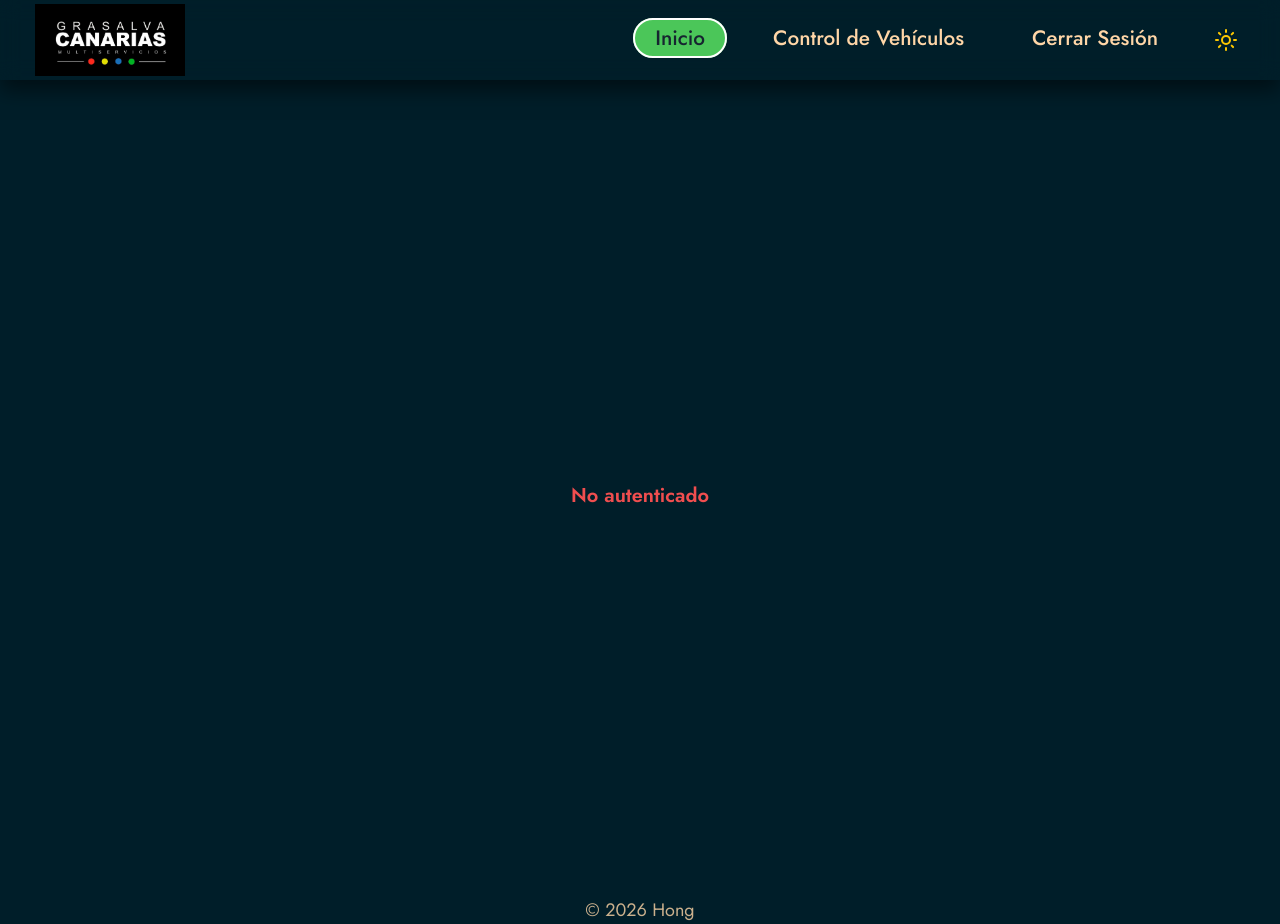
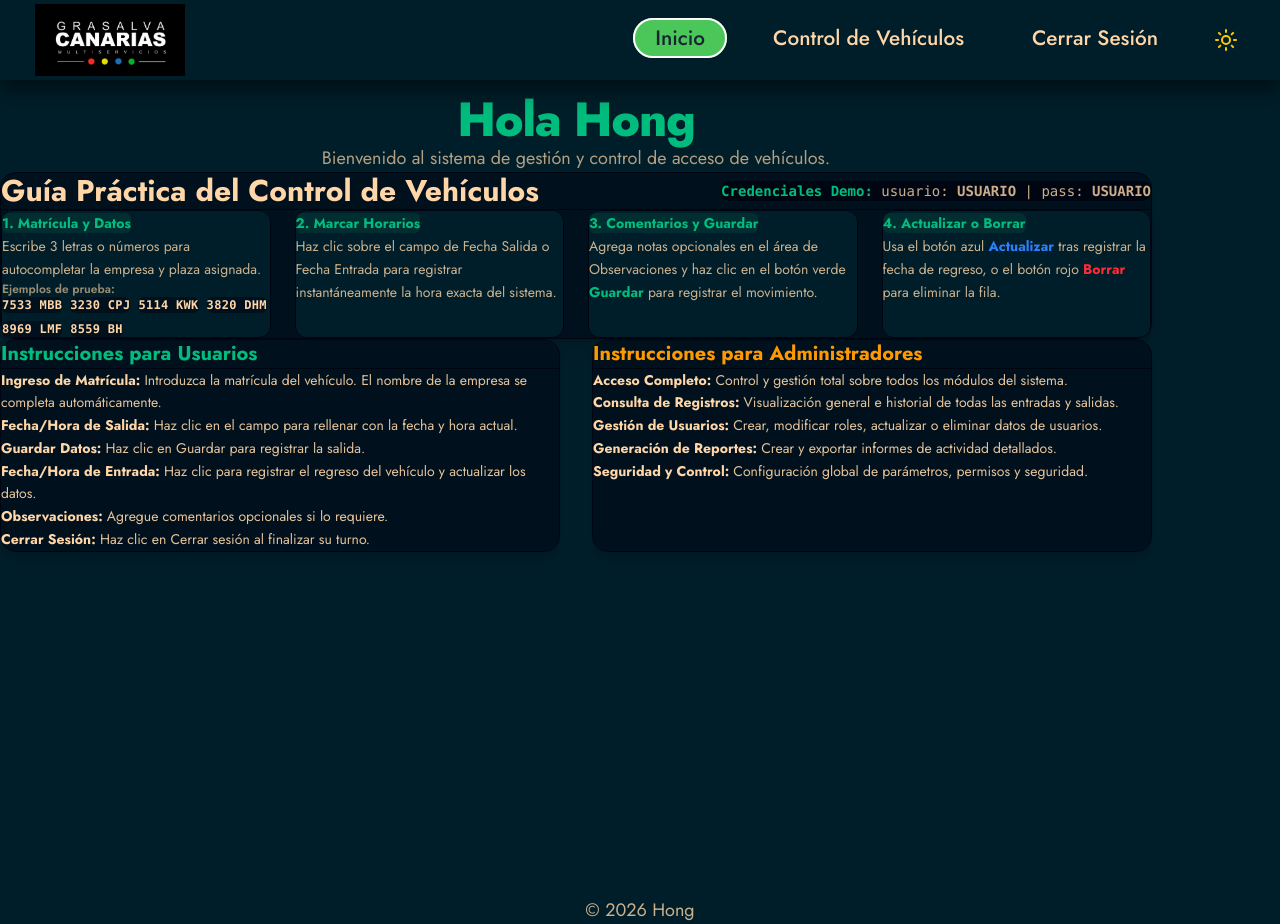
Before and after one commit to Honcito/Control_Vehiculos_nodejs_react, a React (Vite) app in the folder frontend/: page /home in a window 1280 px wide. Built offline with nearby package versions, Linux system fonts and the light colour scheme; no server answers.

Commit message:
fix: mejorar manejo de autenticación y diseño en las páginas de inicio de sesión y registro

```diff
--- a/frontend/src/pages/HomePage.jsx
+++ b/frontend/src/pages/HomePage.jsx
@@ -1,170 +1,167 @@
 import { useEffect, useState } from "react";
-import api from "../lib/axios";
 
 const HomePage = () => {
   const [user, setUser] = useState(null);
-  const [loading, setLoading] = useState(true);
 
   useEffect(() => {
-    api
-      .get("/api/auth/me")
-      .then((res) => {
-        setUser(res.data);
-      })
-      .catch(() => setUser(null))
-      .finally(() => setLoading(false));
+    const storedUser = localStorage.getItem("user");
+    if (storedUser) {
+      setUser(JSON.parse(storedUser));
+    }
   }, []);
 
-  if (loading) {
-    return (
-      <div className="min-h-screen flex items-center justify-center bg-base-100 text-base-content">
-        <p className="text-xl font-semibold animate-pulse">Cargando...</p>
-      </div>
-    );
-  }
-
-  if (!user) {
-    return (
-      <div className="min-h-screen flex items-center justify-center bg-base-100 text-base-content">
-        <p className="text-xl font-semibold text-error">No autenticado</p>
-      </div>
-    );
-  }
-
-  const isAdmin = user.role === "ROLE_ADMIN";
+  const matriculasEjemplo = [
+    "7533 MBB",
+    "3230 CPJ",
+    "5114 KWK",
+    "3820 DHM",
+    "8969 LMF",
+    "8559 BH",
+  ];
 
   return (
-    <div className="min-h-screen bg-base-100 text-base-content px-6 py-10 flex flex-col items-center">
-      {/* Saludo con nombre formateado */}
-      <h1 className="font-bold text-4xl text-primary my-6 text-center">
-        Hola{" "}
-        {user.username.charAt(0).toUpperCase() +
-          user.username.slice(1).toLowerCase()}
+    <div className="min-h-screen bg-base-100 text-base-content px-4 py-8 md:px-12">
+      <div className="max-w-6xl mx-auto space-y-8">
+
+        {/* Saludo */}
+        <div className="text-center space-y-2">
+          <h1 className="text-4xl md:text-5xl font-extrabold text-emerald-500 tracking-tight">
+            Hola {user ? user.nombre : "Hong"}
           </h1>
+          <p className="text-base-content/70 text-lg">
+            Bienvenido al sistema de gestión y control de acceso de vehículos.
+          </p>
+        </div>
 
-      {/* Card Guía Práctica de Uso / Demostración */}
-      <div className="w-full max-w-5xl bg-base-200 rounded-xl shadow-xl p-6 border border-base-300 mb-8">
-        <div className="flex flex-col md:flex-row justify-between items-start md:items-center border-b border-base-300 pb-4 mb-4 gap-2">
-          <h2 className="text-2xl font-bold text-secondary">
+        {/* Guía Práctica de Control de Vehículos */}
+        <div className="bg-base-200 border border-base-300 rounded-2xl shadow-lg p-6 md:p-8 space-y-6">
+          <div className="flex flex-col md:flex-row md:items-center justify-between pb-4 border-b border-base-300 gap-4">
+            <h2 className="text-2xl md:text-3xl font-bold text-base-content">
               Guía Práctica del Control de Vehículos
             </h2>
-          <div className="bg-base-300 px-3 py-1 rounded text-xs text-base-content/70">
-            <strong>Credenciales Demo:</strong> usuario: <code className="text-primary font-mono">usuario</code> | pass: <code className="text-primary font-mono">usuario</code>
+            <div className="bg-base-300 px-4 py-2 rounded-lg text-xs md:text-sm font-mono text-base-content/80">
+              <span className="font-semibold text-emerald-500">Credenciales Demo:</span> usuario: <span className="font-bold">USUARIO</span> | pass: <span className="font-bold">USUARIO</span>
             </div>
           </div>
 
-        <p className="text-sm text-base-content/80 mb-4">
-          A continuación se detalla el flujo completo de trabajo utilizando la tabla interactiva de control:
-        </p>
-
-        <div className="grid grid-cols-1 md:grid-cols-2 lg:grid-cols-4 gap-4 text-sm">
-          <div className="bg-base-100 p-4 rounded-lg border border-base-300">
-            <span className="font-bold text-primary block mb-1">1. Matrícula y Datos</span>
-            <p className="text-xs text-base-content/70 mb-2">
+          <div className="grid grid-cols-1 md:grid-cols-2 lg:grid-cols-4 gap-6">
+            {/* Paso 1 */}
+            <div className="bg-base-100 p-5 rounded-xl border border-base-300 flex flex-col justify-between space-y-4 shadow-sm">
+              <div className="space-y-2">
+                <span className="inline-block px-3 py-1 bg-emerald-500/10 text-emerald-500 font-bold text-sm rounded-md">
+                  1. Matrícula y Datos
+                </span>
+                <p className="text-sm text-base-content/80 leading-relaxed">
                   Escribe 3 letras o números para autocompletar la empresa y plaza asignada.
                 </p>
-            <div className="bg-base-200 p-2 rounded text-xs font-mono">
-              <span className="text-base-content/50 block">Ejemplos de prueba:</span>
-              <div className="flex flex-wrap gap-1 mt-1">
-                <span className="badge badge-sm badge-outline">7533 MBB</span>
-                <span className="badge badge-sm badge-outline">3230 CPJ</span>
-                <span className="badge badge-sm badge-outline">5114 KWK</span>
-                <span className="badge badge-sm badge-outline">3820 DHM</span>
-                <span className="badge badge-sm badge-outline">8969 LMF</span>
-                <span className="badge badge-sm badge-outline">8559 BH</span>
+              </div>
+
+              {/* Matrículas sin bordes gruesos y en formato badge visual limpio */}
+              <div className="pt-2">
+                <p className="text-xs font-semibold text-base-content/60 mb-2">
+                  Ejemplos de prueba:
+                </p>
+                <div className="flex flex-wrap gap-2">
+                  {matriculasEjemplo.map((mat) => (
+                    <span
+                      key={mat}
+                      className="bg-base-200 text-base-content px-2.5 py-1 rounded-md text-xs font-mono font-semibold tracking-wide shadow-xs"
+                    >
+                      {mat}
+                    </span>
+                  ))}
                 </div>
               </div>
             </div>
 
-          <div className="bg-base-100 p-4 rounded-lg border border-base-300">
-            <span className="font-bold text-primary block mb-1">2. Marcar Horarios</span>
-            <p className="text-xs text-base-content/70">
-              Haz <strong>clic sobre el campo</strong> de <span className="underline">Fecha Salida</span> o <span className="underline">Fecha Entrada</span> para registrar instantáneamente la hora exacta del sistema.
+            {/* Paso 2 */}
+            <div className="bg-base-100 p-5 rounded-xl border border-base-300 space-y-2 shadow-sm">
+              <span className="inline-block px-3 py-1 bg-emerald-500/10 text-emerald-500 font-bold text-sm rounded-md">
+                2. Marcar Horarios
+              </span>
+              <p className="text-sm text-base-content/80 leading-relaxed">
+                Haz clic sobre el campo de Fecha Salida o Fecha Entrada para registrar instantáneamente la hora exacta del sistema.
               </p>
             </div>
 
-          <div className="bg-base-100 p-4 rounded-lg border border-base-300">
-            <span className="font-bold text-primary block mb-1">3. Comentarios y Guardar</span>
-            <p className="text-xs text-base-content/70">
-              Agrega notas opcionales en el área de <em>Observaciones</em> y haz clic en el botón verde <strong className="text-success">Guardar</strong> para registrar el movimiento en el historial.
+            {/* Paso 3 */}
+            <div className="bg-base-100 p-5 rounded-xl border border-base-300 space-y-2 shadow-sm">
+              <span className="inline-block px-3 py-1 bg-emerald-500/10 text-emerald-500 font-bold text-sm rounded-md">
+                3. Comentarios y Guardar
+              </span>
+              <p className="text-sm text-base-content/80 leading-relaxed">
+                Agrega notas opcionales en el área de Observaciones y haz clic en el botón verde <strong className="text-emerald-500">Guardar</strong> para registrar el movimiento.
               </p>
             </div>
 
-          <div className="bg-base-100 p-4 rounded-lg border border-base-300">
-            <span className="font-bold text-primary block mb-1">4. Actualizar o Borrar</span>
-            <p className="text-xs text-base-content/70">
-              Usa el botón azul <strong className="text-info">Actualizar</strong> tras registrar la fecha de regreso, o el botón rojo <strong className="text-error">Borrar</strong> para eliminar la fila tras confirmar.
+            {/* Paso 4 */}
+            <div className="bg-base-100 p-5 rounded-xl border border-base-300 space-y-2 shadow-sm">
+              <span className="inline-block px-3 py-1 bg-emerald-500/10 text-emerald-500 font-bold text-sm rounded-md">
+                4. Actualizar o Borrar
+              </span>
+              <p className="text-sm text-base-content/80 leading-relaxed">
+                Usa el botón azul <strong className="text-blue-500">Actualizar</strong> tras registrar la fecha de regreso, o el botón rojo <strong className="text-red-500">Borrar</strong> para eliminar la fila.
               </p>
             </div>
           </div>
         </div>
 
-      <div className="w-full max-w-5xl flex flex-col md:flex-row justify-center items-stretch gap-8">
-        {/* Instrucciones para Usuarios */}
-        <div className="w-full md:w-1/2 bg-base-200 rounded-xl shadow-xl p-6 border border-base-300 flex flex-col">
-          <h2 className="text-2xl font-bold text-center text-info mb-6 pb-2 border-b border-base-300">
+        {/* Sección de Instrucciones en 2 Columnas Desahogadas */}
+        <div className="grid grid-cols-1 md:grid-cols-2 gap-8">
+
+          {/* Instrucciones Usuarios */}
+          <div className="bg-base-200 border border-base-300 rounded-2xl p-6 md:p-8 space-y-4 shadow-lg">
+            <h3 className="text-xl font-bold text-emerald-500 border-b border-base-300 pb-3">
               Instrucciones para Usuarios
-          </h2>
-          <ul className="space-y-4 text-base-content/80 text-base leading-relaxed flex-grow">
-            <li className="text-left">
-              <strong className="text-base-content">Ingreso de Matrícula:</strong>{" "}
-              Introduzca la matrícula del vehículo. El nombre de la empresa se
-              completa automáticamente.
+            </h3>
+            <ul className="space-y-3 text-sm text-base-content/90 leading-relaxed">
+              <li>
+                <strong className="text-base-content">Ingreso de Matrícula:</strong> Introduzca la matrícula del vehículo. El nombre de la empresa se completa automáticamente.
               </li>
-            <li className="text-left">
-              <strong className="text-base-content">Fecha/Hora de Salida:</strong> Haz
-              clic en el campo para rellenar con la fecha y hora actual.
+              <li>
+                <strong className="text-base-content">Fecha/Hora de Salida:</strong> Haz clic en el campo para rellenar con la fecha y hora actual.
               </li>
-            <li className="text-left">
-              <strong className="text-base-content">Guardar Datos:</strong> Haz clic en
-              Guardar para registrar la salida.
+              <li>
+                <strong className="text-base-content">Guardar Datos:</strong> Haz clic en Guardar para registrar la salida.
               </li>
-            <li className="text-left">
-              <strong className="text-base-content">Fecha/Hora de Entrada:</strong> Haz
-              clic para registrar el regreso del vehículo y actualizar los datos.
+              <li>
+                <strong className="text-base-content">Fecha/Hora de Entrada:</strong> Haz clic para registrar el regreso del vehículo y actualizar los datos.
               </li>
-            <li className="text-left">
-              <strong className="text-base-content">Observaciones:</strong> Agregue
-              comentarios opcionales si lo requiere.
+              <li>
+                <strong className="text-base-content">Observaciones:</strong> Agregue comentarios opcionales si lo requiere.
               </li>
-            <li className="text-left">
-              <strong className="text-base-content">Cerrar Sesión:</strong> Haz clic en
-              Cerrar sesión al finalizar su turno.
+              <li>
+                <strong className="text-base-content">Cerrar Sesión:</strong> Haz clic en Cerrar sesión al finalizar su turno.
               </li>
             </ul>
           </div>
 
-        {/* Instrucciones para Administradores (Sólo visible para ROLE_ADMIN) */}
-        {isAdmin && (
-          <div className="w-full md:w-1/2 bg-base-200 rounded-xl shadow-xl p-6 border border-base-300 flex flex-col">
-            <h2 className="text-2xl font-bold text-center text-warning mb-6 pb-2 border-b border-base-300">
+          {/* Instrucciones Administradores */}
+          <div className="bg-base-200 border border-base-300 rounded-2xl p-6 md:p-8 space-y-4 shadow-lg">
+            <h3 className="text-xl font-bold text-amber-500 border-b border-base-300 pb-3">
               Instrucciones para Administradores
-            </h2>
-            <ul className="space-y-4 text-base-content/80 text-base leading-relaxed flex-grow">
-              <li className="text-left">
-                <strong className="text-base-content">Acceso Completo:</strong>{" "}
-                Control y gestión total sobre todos los módulos del sistema.
+            </h3>
+            <ul className="space-y-3 text-sm text-base-content/90 leading-relaxed">
+              <li>
+                <strong className="text-base-content">Acceso Completo:</strong> Control y gestión total sobre todos los módulos del sistema.
               </li>
-              <li className="text-left">
-                <strong className="text-base-content">Consulta de Registros:</strong>{" "}
-                Visualización general e historial de todas las entradas y
-                salidas.
+              <li>
+                <strong className="text-base-content">Consulta de Registros:</strong> Visualización general e historial de todas las entradas y salidas.
               </li>
-              <li className="text-left">
-                <strong className="text-base-content">Gestión de Usuarios:</strong>{" "}
-                Crear, modificar roles, actualizar o eliminar datos de usuarios.
+              <li>
+                <strong className="text-base-content">Gestión de Usuarios:</strong> Crear, modificar roles, actualizar o eliminar datos de usuarios.
               </li>
-              <li className="text-left">
-                <strong className="text-base-content">Generación de Reportes:</strong>{" "}
-                Crear y exportar informes de actividad detallados.
+              <li>
+                <strong className="text-base-content">Generación de Reportes:</strong> Crear y exportar informes de actividad detallados.
               </li>
-              <li className="text-left">
-                <strong className="text-base-content">Seguridad y Control:</strong>{" "}
-                Configuración global de parámetros, permisos y seguridad.
+              <li>
+                <strong className="text-base-content">Seguridad y Control:</strong> Configuración global de parámetros, permisos y seguridad.
               </li>
             </ul>
           </div>
-        )}
+
+        </div>
+
       </div>
     </div>
   );
```
Also changed, not shown: frontend/src/pages/Login.jsx (+26 -31 lines), frontend/src/pages/Register.jsx (+16 -17 lines). Lines whose indentation alone changed are shown as unchanged.
